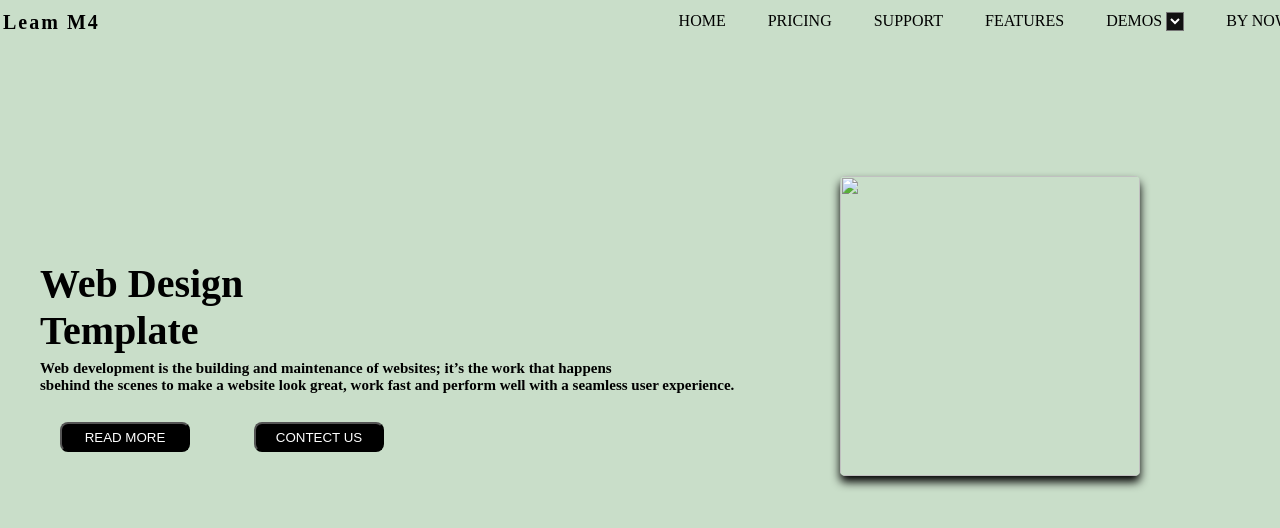
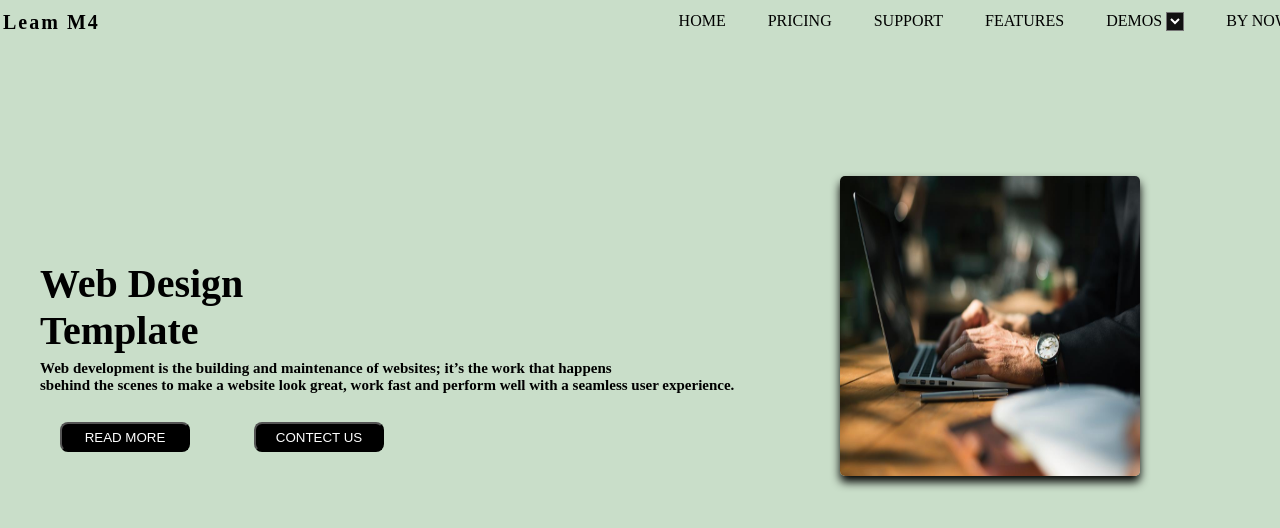
Before and after one commit to muhmmadaliharoon/web-page-mobile-, a plain HTML site: page index.html in a window 1280 px wide. Shown: the top 528 px of the page. Drawn offline with Linux system fonts and the light colour scheme.

Commit message:
Add files via upload

```diff
--- a/index.html
+++ b/index.html
@@ -38,7 +38,7 @@
 </div>
 </nav>
 <div >
-    <img src="img1.jpg.">
+    <img src="./img1.jpg">
 </div>
 </body>
 </html>
```
